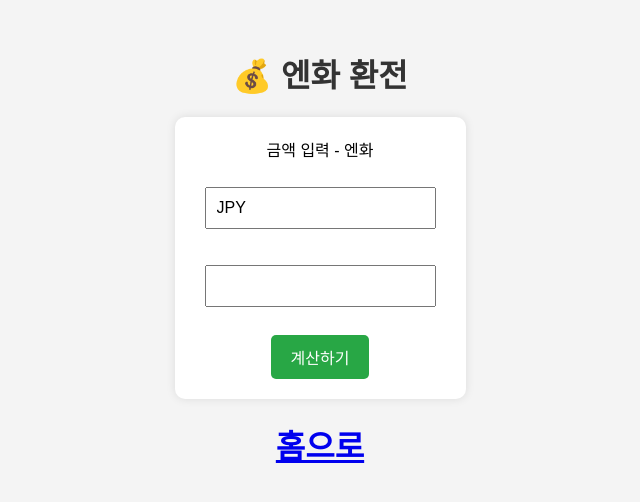
After one commit to charmjinmean/Greedy-algorithm, a Flask app: page /exchange_yen in a window 1280 px wide. The commit adds this page. Shown: the top 502 px of the page, without its empty margins (320-960 px from the left). Run offline with Flask 3, Linux system fonts and the light colour scheme.

Commit message:
환전 프로그램 추가, 250212 19:00

```diff
--- a/app.py
+++ b/app.py
@@ -15,6 +15,14 @@ def exchange_dollar():
 @app.route('/exchange_won')
 def exchange_won():
     return render_template("exchange_won.html")
+
+@app.route('/exchange_yen')
+def exchange_yen():
+    return render_template("exchange_yen.html")
+
+@app.route('/exchange_yuan')
+def exchange_yuan():
+    return render_template("exchange_yuan.html")
 
 @app.route('/exchange', methods=['GET', 'POST'])
 def exchange():
--- /dev/null
+++ b/templates/exchange_yen.html
@@ -0,0 +1,88 @@
+<!DOCTYPE html>
+<html lang="en">
+<head>
+    <meta charset="UTF-8">
+    <meta name="viewport" content="width=device-width, initial-scale=1.0">
+    <title>엔화 환전</title>
+    <style>
+        body {
+            font-family: Arial, sans-serif;
+            text-align: center;
+            background-color: #f4f4f4;
+            margin: 50px;
+        }
+        h1 {
+            color: #333;
+        }
+        form {
+            background: white;
+            padding: 20px;
+            border-radius: 10px;
+            box-shadow: 0 0 10px rgba(0, 0, 0, 0.1);
+            display: inline-block;
+        }
+        input {
+            padding: 10px;
+            margin: 10px;
+            font-size: 16px;
+        }
+        button {
+            padding: 10px 20px;
+            font-size: 16px;
+            background-color: #28a745;
+            color: white;
+            border: none;
+            cursor: pointer;
+            border-radius: 5px;
+        }
+        button:hover {
+            background-color: #218838;
+        }
+        .error {
+            color: red;
+            font-weight: bold;
+            background: #ffe6e6;
+            padding: 10px;
+            border-radius: 5px;
+            display: inline-block;
+            margin-top: 10px;
+        }
+        .result {
+            background: white;
+            padding: 20px;
+            margin-top: 20px;
+            border-radius: 10px;
+            box-shadow: 0 0 10px rgba(0, 0, 0, 0.1);
+            display: inline-block;
+            text-align: left;
+        }
+        .result ul {
+            list-style-type: none;
+            padding: 0;
+        }
+        .result li {
+            font-size: 18px;
+            margin: 5px 0;
+        }
+    </style>
+</head>
+<body>
+    <h1>💰 엔화 환전 </h1>
+
+    <form action="/exchange" method="post">
+      <label for="amount">금액 입력 - 엔화</label>
+      <p></p>
+      <input type="text" id="currency" name="currency" min="0" value="JPY" required>
+      <p></p>
+      <input type="number" name="amount" id="amount" min="0" required>
+      <br><br>
+      <button type="submit">계산하기</button>
+    </form>
+
+    <p>
+    {{ render_html | default('') | safe}}
+    </p>
+
+    <h1><a href="/"> 홈으로 </a></h1>
+</body>
+</html>
```
Also changed, not shown: com/count/exchage_service.py (+36 -1 lines), templates/exchange_yuan.html (added, +88 -0 lines), templates/index.html (+7 -1 lines), static/images/dollar.png (deleted), static/images/yen.png (added), static/images/yuan.png (added).
